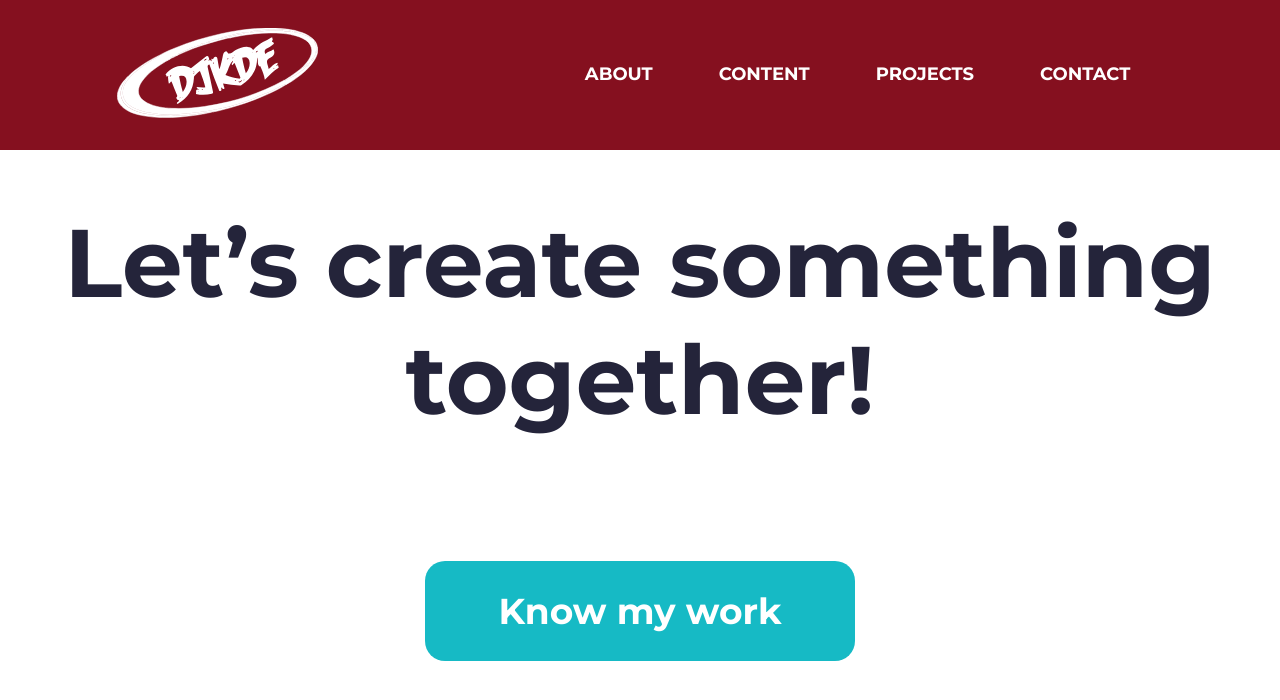
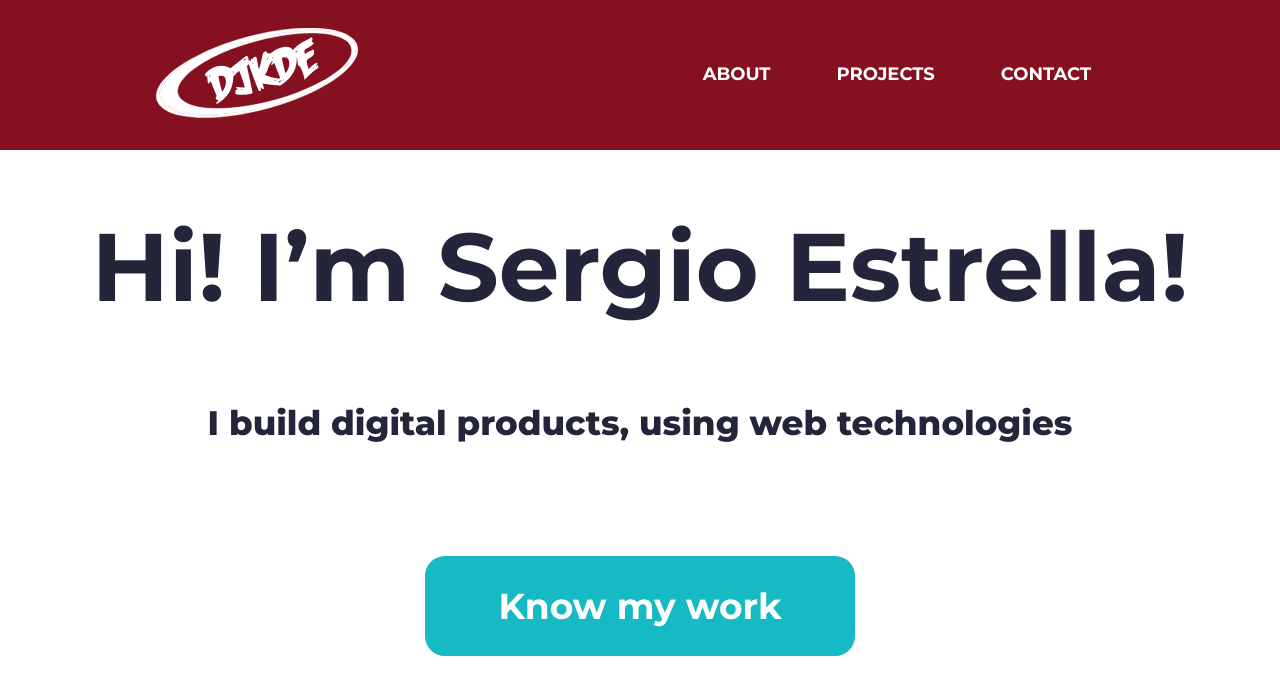
Before and after one commit to Djkde01/Portfolio-Frontend, a React (Create React App) app: page / in a window 1280 px wide. Shown: the top 700 px of the page. Built offline with nearby package versions, Linux system fonts and the light colour scheme.

Commit message:
Updated components positions

```diff
--- a/src/App.js
+++ b/src/App.js
@@ -16,7 +16,6 @@ export default withRouter (function App ({ location }) {
     if (pathname !== currentPath){
       setPosition("up")
     }
-    console.log("New path:", pathname, "Previous path: ", currentPath);
     setCurrentPath(pathname);
     setTimeout(function(){setPosition("down")},2000);
   }, [location.pathname]);
--- a/src/components/Header.jsx
+++ b/src/components/Header.jsx
@@ -26,13 +26,10 @@ const Header = () => {
                         <Link to="/about" onClick={closeMobileMenu}>About</Link>
                     </li>
                     <li className="header-menu--item">
-                        <Link to="/">Content</Link>
-                    </li>
-                    <li className="header-menu--item">
                         <Link to="/projects">Projects</Link>
                     </li>
                     <li className="header-menu--item">
-                        <Link to="/">Contact</Link>
+                        <a href="mailto:me@djkde.com">Contact</a>
                     </li>
                 </ul>
             <div className={click ? "pencet Diam" : "pencet"} onClick={handleClick}>
--- a/src/components/ProjectCard.jsx
+++ b/src/components/ProjectCard.jsx
@@ -9,7 +9,7 @@ const ProjectCard = () => {
     return (
         <div className="projectcard">
             <span className="projectcard-image">
-                <img/>
+                <img alt="Project overview"/>
             </span>
             <div className="projectcard-description">
                 <h3>Project Name</h3>
--- a/src/index.js
+++ b/src/index.js
@@ -1,12 +1,9 @@
 import React from "react";
 import ReactDOM from "react-dom";
 import { BrowserRouter } from "react-router-dom";
-import { createBrowserHistory } from "history";
 import App from './App';
 import './index.css';
 import reportWebVitals from './reportWebVitals';
-
-const history = createBrowserHistory();
 
 ReactDOM.render(
   <React.StrictMode>
--- a/src/pages/About.jsx
+++ b/src/pages/About.jsx
@@ -15,13 +15,14 @@ const About = () => {
            <Header/>
            <main>
             <AboutHero/>
+            <h2>I can help you with</h2>
+            <RolesList/>
             <h2>My Skills</h2>
             <SkillsList/>
-            <h2>I can help you with</h2>
-            <RolesList/>
+            <h2>We make your project come true together?</h2>
             <div className="skills-list">
                 <Button text="See my projects" link="/projects" type="principal" color="primary"/>
-                <Button text="Contact me" link="/about" type="principal" color="primary"/>
+                <Button text="Contact me" link="/" type="principal" color="primary"/>
             </div>
            </main>
            <Footer/>
--- a/src/pages/Landing.jsx
+++ b/src/pages/Landing.jsx
@@ -10,7 +10,8 @@ const Landing = () => {
         <div>
             <Header/>
             <main className="main-landing">
-            <h1>Let’s create something together!</h1>
+            <h1>Hi! I’m Sergio Estrella!</h1>
+            <h4>I build digital products, using web technologies</h4>
             <Button text="Know my work" link="/about" type="principal" color="alternative"/>
             </main>
         </div>
--- a/src/pages/Projects.jsx
+++ b/src/pages/Projects.jsx
@@ -2,6 +2,7 @@ import React from 'react'
 import Footer from '../components/Footer'
 import Header from '../components/Header'
 import ProjectCard from '../components/ProjectCard'
+import Button from '../components/Button';
 
 import '../styles/Projects.css';
 
@@ -16,6 +17,10 @@ const Projects = () => {
                 <ProjectCard/>
                 <ProjectCard/>
             </main>
+                <h2>Let’s create something big!</h2>
+                <div className="skills-list">
+                    <Button text="Contact me" link="/" type="principal" color="primary"/>
+                </div>
             <Footer/>
         </div>
     )
--- a/src/styles/Landing.css
+++ b/src/styles/Landing.css
@@ -8,14 +8,23 @@
   justify-items: center;
   align-items: center;
   text-align: center;
+  color: var(--dark);
 }
 .main-landing h1 {
   font-size: 96px;
   font-weight: 700;
-  color: var(--dark);
+  margin-bottom: 0;
+}
+.main-landing h4 {
+  font-size: 34px;
+  font-weight: 800;
+  margin-top: 10px;
 }
 @media (max-width: 414px) {
   .main-landing h1 {
     font-size: 44px;
   }
+  .main-landing h4 {
+    font-size: 24px;
+  }
 }
```
